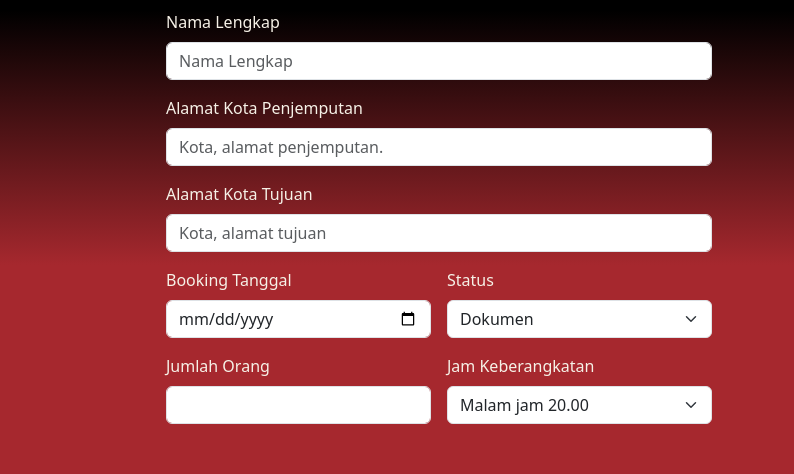
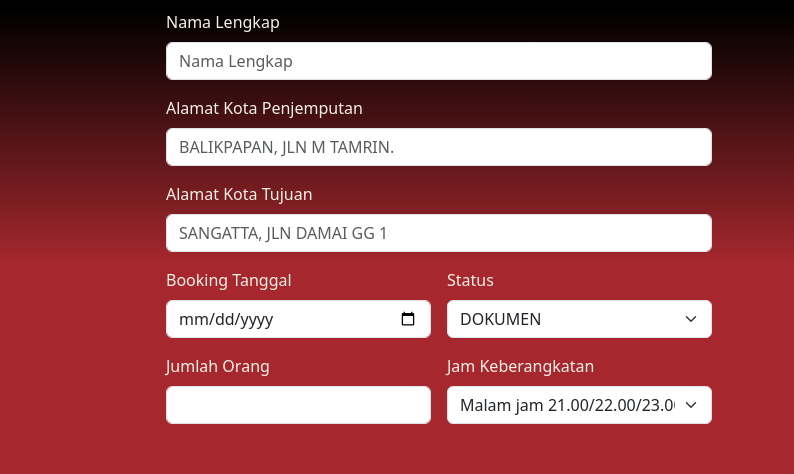
Before and after one commit to niamajhari/webprofile-atau-landing-page, a plain HTML site: page index.html in a window 1280 px wide. Shown: the part 3558-4032 px from the top of the page, 486-1280 px from the left. Drawn offline with nearby package versions, Linux system fonts and the light colour scheme; a script that the page names is missing.

Commit message:
Update index.html

```diff
--- a/index.html
+++ b/index.html
@@ -382,11 +382,11 @@
 
                     <div class="col-lg-12">
                         <label for="inputAddress" class="form-label">Alamat Kota Penjemputan</label>
-                        <input type="text" class="form-control" id="alamatP" placeholder="Kota, alamat penjemputan.">
+                        <input type="text" class="form-control" id="alamatP" placeholder="BALIKPAPAN, JLN M TAMRIN.">
                     </div>
                     <div class="col-lg-12">
                         <label for="inputAddress2" class="form-label">Alamat Kota Tujuan</label>
-                        <input type="text" class="form-control" id="alamatT" placeholder="Kota, alamat tujuan">
+                        <input type="text" class="form-control" id="alamatT" placeholder="SANGATTA, JLN DAMAI GG 1">
                     </div>
                     <div class="col-6">
                          <label for="date" class="form-label">Booking Tanggal </label>
@@ -395,10 +395,10 @@
                     <div class="col-6">
                         <label for="inputState" class="form-label">Status</label>
                         <select id="statusL" class="form-select">
-                        <option selected>Reguler</option>
-                        <option selected>Cargo</option>
-                        <option selected>Carter</option>
-                        <option selected>Dokumen</option>
+                        <option selected>CARTER</option>
+                        <option selected>REGULER</option>
+                        <option selected>CARGO</option>
+                        <option selected>DOKUMEN</option>
 
                         </select>
                     </div>
@@ -409,10 +409,10 @@
                     <div class="col-6">
                         <label for="inputState" class="form-label">Jam Keberangkatan</label>
                         <select id="jamT" class="form-select">
-                        <option selected>Pagi jam 09.00</option>
-                        <option selected>Siang jam 13.00</option>
-                        <option selected>Sore jam 16.00</option>
-                        <option selected>Malam jam 20.00</option>
+                        <option selected>Pagi jam 07.00/08.00/09.00/10.00</option>
+                        <option selected>Siang jam 12.00/13.00/14.00</option>
+                        <option selected>Sore jam 16.00/17.00/18.00/19.00</option>
+                        <option selected>Malam jam 21.00/22.00/23.00</option>
 
                         </select>
                     </div>
```
